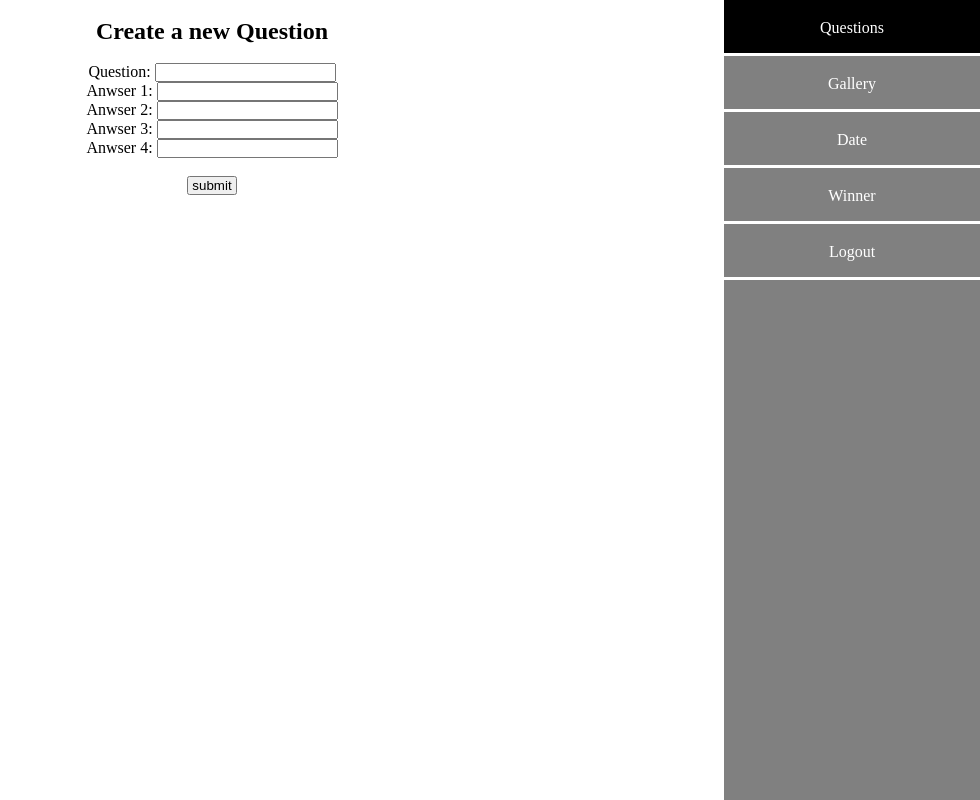
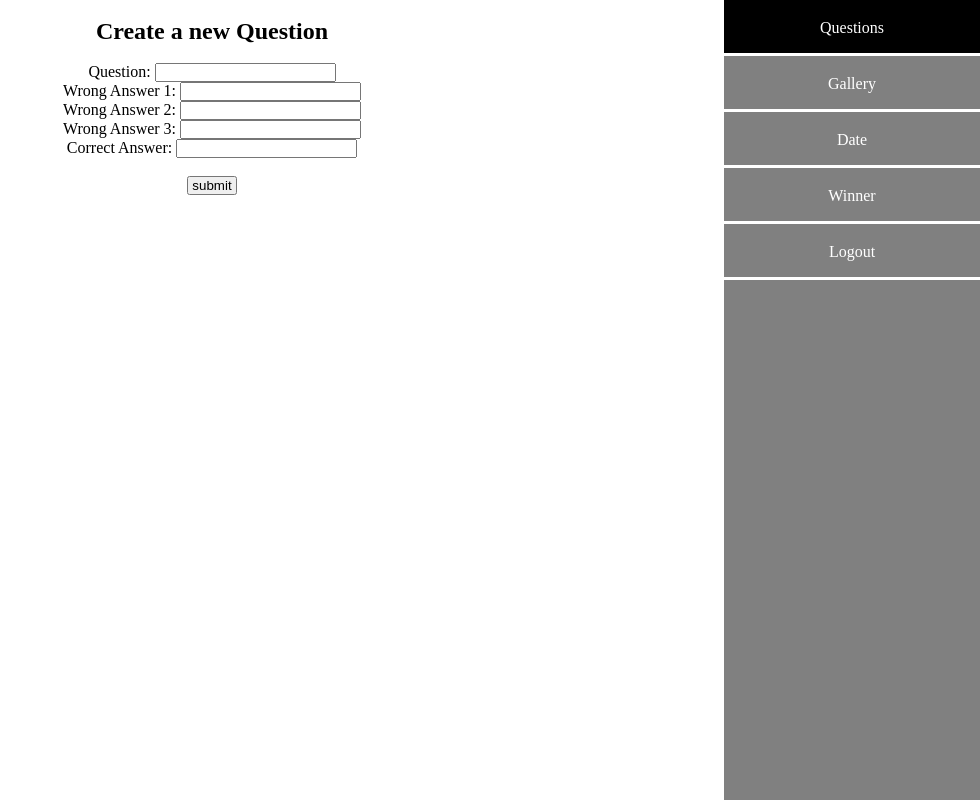
Before and after one commit to Manuel-Schmid/M153_semester-project, a PHP site: page /adminQuestion.php in a window 1280 px wide. Shown: the whole page, without its empty margins (300-1280 px from the left). Run offline with PHP 8.4, Linux system fonts and the light colour scheme.

Commit message:
adjusted the question form on adminQuestion.php

```diff
--- a/pages/adminQuestion.php
+++ b/pages/adminQuestion.php
@@ -12,10 +12,10 @@
             <h1> Create a new Question </h1>
             <br>
             <p>Question: <input type="text" name="Question"></p>
-            <p>Anwser 1: <input type="text" name="Answer1"></p>
-            <p>Anwser 2: <input type="text" name="Answer2"></p>
-            <p>Anwser 3: <input type="text" name="Answer3"></p>
-            <p>Anwser 4: <input type="text" name="Answer4"></p>
+            <p>Wrong Answer 1: <input type="text" name="WrongAnswer1"></p>
+            <p>Wrong Answer 2: <input type="text" name="WrongAnswer2"></p>
+            <p>Wrong Answer 3: <input type="text" name="WrongAnswer3"></p>
+            <p>Correct Answer: <input type="text" name="CorrectAnswer"></p>
             <br>
             <input type="button" value=" submit " name="submitQuestion">
         </form>
```
